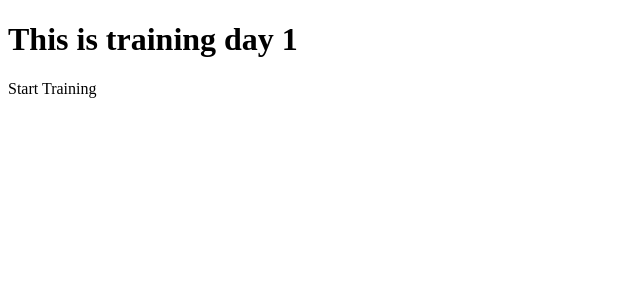
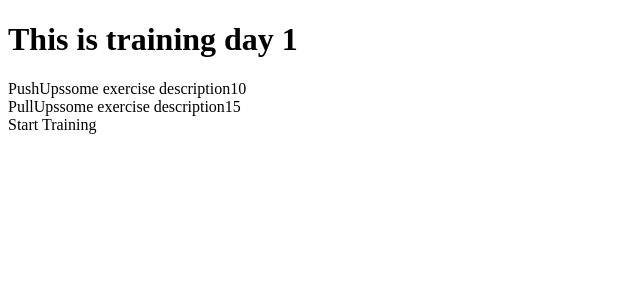
Before and after one commit to konradpardyak/fit-app, a React (Create React App) app: page /day/1 in a window 1280 px wide. Shown: the top 300 px of the page, without its empty margins (0-640 px from the left). Built offline with nearby package versions, Linux system fonts and the light colour scheme.

Commit message:
JSON partialy complete

```diff
--- a/src/Day/Day.js
+++ b/src/Day/Day.js
@@ -1,12 +1,22 @@
 import { useHistory } from 'react-router-dom';
 import { useParams } from "react-router-dom";
+import { useSelector } from 'react-redux';
+import TrainingCard from './TrainingCard';
+import { logDOM } from '@testing-library/react';
 
 const Day = () => {
   const {id} = useParams();
   let history = useHistory();
+  const plan = useSelector((state) => state.plan.plan);
+
   return (
     <div>
       <h1>This is training day {id}</h1>
+      {plan.days[id-1].todayPlan.map((exercise) => {
+        const foundExercise = plan.exercisesList.find((searched) => (searched.exId === exercise.exId));
+        return <TrainingCard name={foundExercise.name} desc={foundExercise.desc} reps={exercise.reps} key={exercise.exId} />
+      })}
+
       <div onClick={() => history.push(`/training/${id}`)}>
         Start Training
       </div>
--- /dev/null
+++ b/src/Day/TrainingCard.js
@@ -0,0 +1,11 @@
+const TrainingCard = (props) => {
+  const {name, desc, reps } = props;
+
+  return (
+    <div>
+      {`${name}${desc}${reps}`}
+    </div>
+  );
+}
+
+export default TrainingCard;
--- a/src/Menu/Menu.js
+++ b/src/Menu/Menu.js
@@ -5,14 +5,17 @@ import DayCard from './DayCard';
 
 const Menu = () => {
   const progress = useSelector((state) => state.progress.progress);
+  const plan = useSelector((state) => state.plan.plan);
   let history = useHistory();
   return (
     <div>
       <h1>This is menu</h1>
       <p>Current progress: {progress}</p>
-      <DayCard id={1} />
-      <DayCard id={2} />
-      <DayCard id={3} />
+
+      {plan.days.map((day) => (
+        <DayCard id={day.dayId} key={day.dayId} />
+      ))}
+
       <div onClick={() => history.push(`/settings`)}>Settings</div>
     </div>
   );
--- a/src/Training/Training.js
+++ b/src/Training/Training.js
@@ -20,7 +20,9 @@ const Training = () => {
     <div>
       {
         current == null ? (<Ready setCurrent={setCurrent} id={id}/>) :
-        doBreak ? (<Break current={current} setDoBreak={setDoBreak} id={id} />) : (<Train current={current} setCurrent={setCurrent} setDoBreak={setDoBreak} id={id} />)
+        doBreak ? (<Break current={current} setDoBreak={setDoBreak} id={id} />)
+        :
+        (<Train current={current} setCurrent={setCurrent} setDoBreak={setDoBreak} id={id} />)
         }
     </div>
   );
--- a/src/redux/configureStore.js
+++ b/src/redux/configureStore.js
@@ -1,8 +1,10 @@
 import { combineReducers, createStore } from 'redux';
 import progressReducer from './ducks/progress';
+import planReducer from './ducks/plan';
 
 const reducer = combineReducers({
-  progress: progressReducer
+  progress: progressReducer,
+  plan : planReducer
 });
 
 const store = createStore(reducer);
--- /dev/null
+++ b/src/redux/ducks/plan.js
@@ -0,0 +1,33 @@
+const initialState = {
+  plan : {
+    days : [
+      {
+        dayId: 1,
+        todayPlan: [
+          { exId: 1, reps: 10 },
+          { exId: 2, reps: 15 }
+        ]
+      },
+      {
+        dayId: 2,
+        todayPlan: [
+          { exId: 2, reps: 14 },
+          { exId: 3, reps: 20 }
+        ]
+      }
+    ],
+    exercisesList : [
+      {exId : 1, name : "PushUps", desc: "some exercise description"},
+      {exId : 2, name : "PullUps", desc : "some exercise description"},
+      {exId : 3, name : "Jumps", desc : "some exercise description"},
+      {exId : 4, name : "Squats", desc : "some exercise description"}
+    ]
+  }
+}
+
+export default (state = initialState, action) => {
+  switch (action.type) {
+    default:
+      return state;
+  }
+};
```
